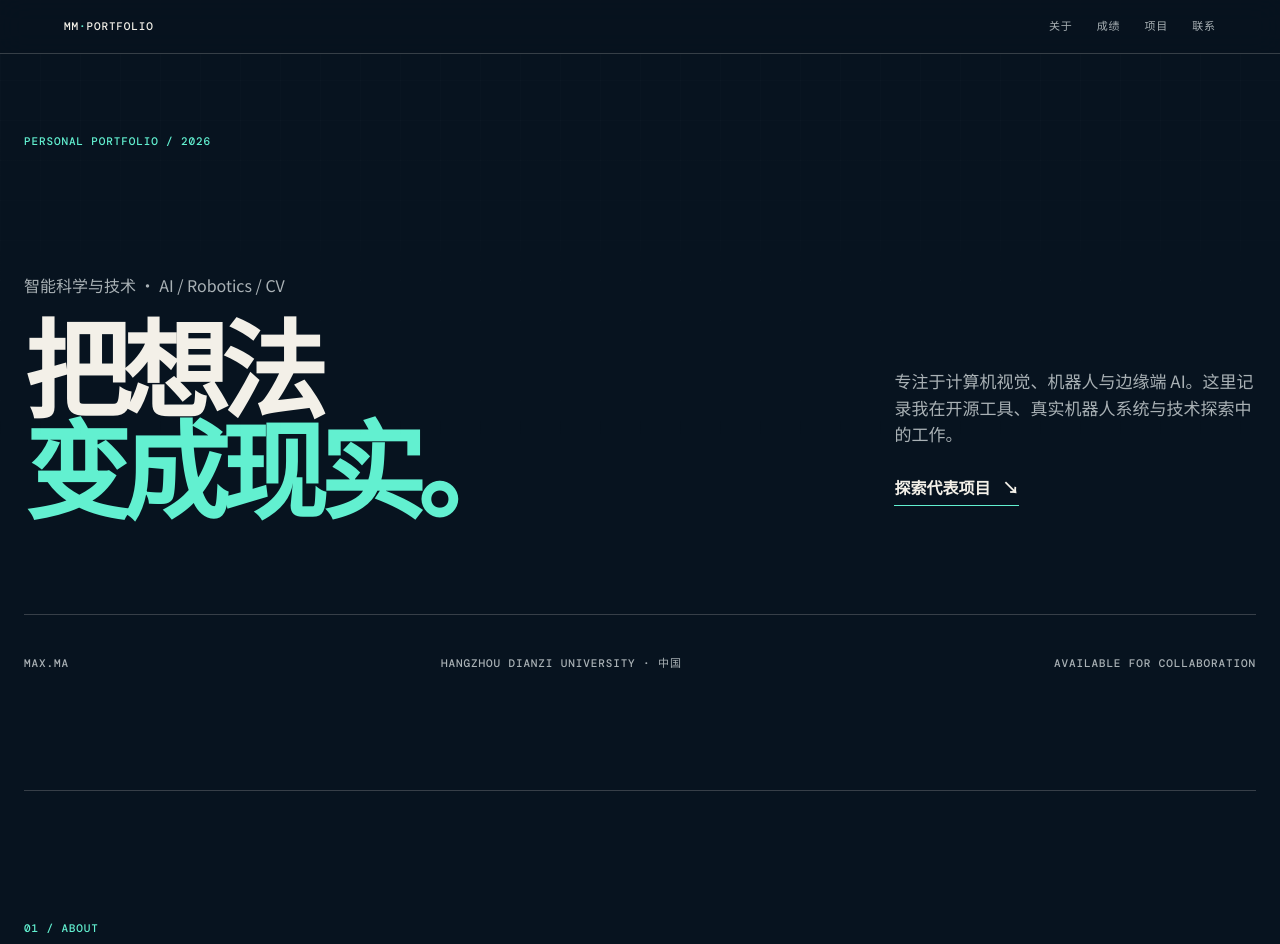
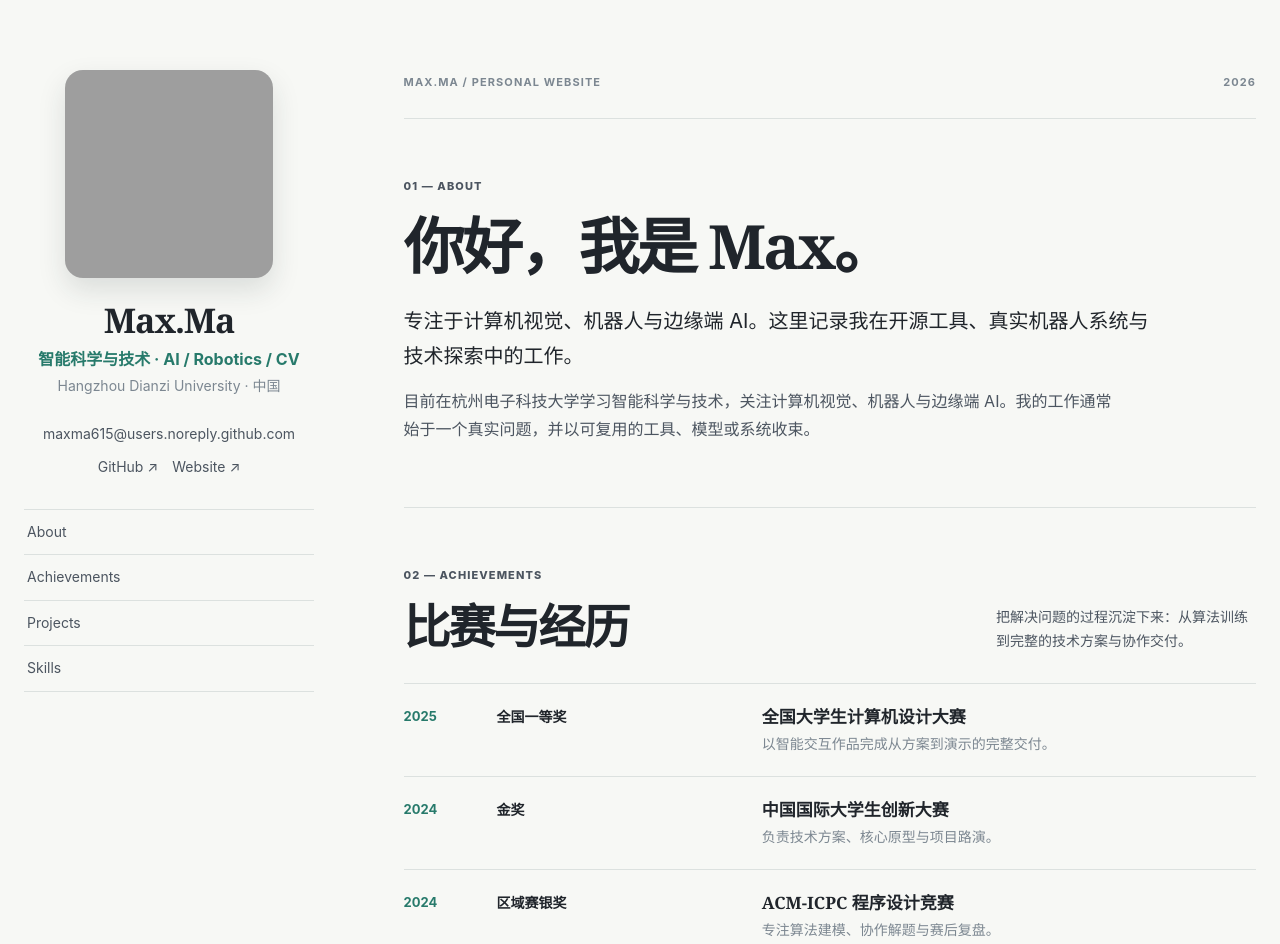
Before and after one commit to maxma615/maxma615, a website with bundled scripts: page index.html in a window 1280 px wide. Shown: the top 944 px of the page. Built offline with nearby package versions, Linux system fonts and the light colour scheme; grey boxes are pictures that could not be loaded.

Commit message:
feat: redesign academic profile website

```diff
--- a/index.html
+++ b/index.html
@@ -3,58 +3,71 @@
   <head>
     <meta charset="UTF-8" />
     <meta name="viewport" content="width=device-width, initial-scale=1.0" />
-    <meta name="description" content="个人比赛成绩、项目与技术探索作品集。" />
-    <title>Max.Ma · 个人作品集</title>
+    <meta name="description" content="Max.Ma 的个人主页：计算机视觉、机器人、边缘端 AI 与开源项目。" />
+    <title>Max.Ma · 个人主页</title>
     <link rel="stylesheet" href="styles.css" />
   </head>
   <body>
-    <header class="site-header">
-      <a class="brand" href="#top" aria-label="返回首页">MM<span>·</span>PORTFOLIO</a>
-      <nav aria-label="主要导航">
-        <a href="#about">关于</a><a href="#achievements">成绩</a><a href="#projects">项目</a><a href="#contact">联系</a>
+    <div class="site-frame" id="top">
+      <aside class="profile-sidebar" aria-label="个人资料">
+        <div class="profile-top">
+          <img class="profile-avatar" src="https://avatars.githubusercontent.com/u/104949824?v=4" alt="Max.Ma 的头像" width="208" height="208" />
+          <h1 id="profile-name">Max.Ma</h1>
+          <p class="profile-role" id="profile-role"></p>
+          <p class="profile-location" id="profile-location"></p>
+        </div>
+        <div class="profile-links" aria-label="联系方式">
+          <a id="email-link" href="mailto:maxma615@users.noreply.github.com">Email</a>
+          <a id="github-link" href="https://github.com/maxma615" target="_blank" rel="noreferrer">GitHub ↗</a>
+          <a href="https://maxma615.github.io/maxma615/">Website ↗</a>
+        </div>
+        <nav class="profile-nav" aria-label="页面导航">
+          <a href="#about">About</a>
+          <a href="#achievements">Achievements</a>
+          <a href="#projects">Projects</a>
+          <a href="#skills">Skills</a>
         </nav>
+      </aside>
+
+      <main class="content-column">
+        <header class="content-header">
+          <span>MAX.MA / PERSONAL WEBSITE</span>
+          <span>2026</span>
         </header>
-    <main id="top">
-      <section class="hero section-shell" aria-labelledby="hero-title">
-        <p class="eyebrow">PERSONAL PORTFOLIO / 2026</p>
-        <div class="hero-layout">
-          <div>
-            <p class="hero-kicker" id="profile-role"></p>
-            <h1 id="hero-title"><span>把想法</span><span class="accent-text">变成现实。</span></h1>
-          </div>
-          <div class="hero-note"><p id="profile-intro"></p><a class="text-link" href="#projects">探索代表项目 <span aria-hidden="true">↘</span></a></div>
-        </div>
-        <div class="hero-meta"><span id="profile-name"></span><span id="profile-location"></span><span>AVAILABLE FOR COLLABORATION</span></div>
+
+        <section class="content-section about-section" id="about" aria-labelledby="about-title">
+          <p class="section-label">01 — ABOUT</p>
+          <h2 id="about-title">你好，我是 Max。</h2>
+          <p class="lead" id="profile-intro"></p>
+          <p>目前在杭州电子科技大学学习智能科学与技术，关注计算机视觉、机器人与边缘端 AI。我的工作通常始于一个真实问题，并以可复用的工具、模型或系统收束。</p>
         </section>
 
-      <section class="section-shell intro-section" id="about" aria-labelledby="about-title">
-        <p class="section-number">01 / ABOUT</p>
-        <div class="section-heading"><h2 id="about-title">技术是工具，<br />好奇心才是引擎。</h2><p>我在开发、竞赛与创作之间来回切换，用系统思考把不确定的问题，变成值得使用的答案。</p></div>
-      </section>
-
-      <section class="section-shell" id="achievements" aria-labelledby="achievements-title">
-        <p class="section-number">02 / ACHIEVEMENTS</p>
-        <div class="section-heading compact"><h2 id="achievements-title">比赛与认可</h2><p>每一次上场，都是一次将知识、协作与韧性放到真实约束中检验的机会。</p></div>
+        <section class="content-section" id="achievements" aria-labelledby="achievements-title">
+          <div class="section-heading"><div><p class="section-label">02 — ACHIEVEMENTS</p><h2 id="achievements-title">比赛与经历</h2></div><p>把解决问题的过程沉淀下来：从算法训练到完整的技术方案与协作交付。</p></div>
           <ol class="achievement-list" id="achievements-list"></ol>
         </section>
 
-      <section class="section-shell" id="projects" aria-labelledby="projects-title">
-        <p class="section-number">03 / SELECTED WORK</p>
-        <div class="section-heading compact"><h2 id="projects-title">精选项目</h2><p>从概念、原型到可用成果。这里是我最愿意反复打磨的工作。</p></div>
+        <section class="content-section" id="projects" aria-labelledby="projects-title">
+          <div class="section-heading"><div><p class="section-label">03 — SELECTED PROJECTS</p><h2 id="projects-title">项目</h2></div><p>围绕机器人、视觉与开发者工具的持续实践。</p></div>
           <div class="project-grid" id="projects-list"></div>
         </section>
 
-      <section class="section-shell skills-section" id="skills" aria-labelledby="skills-title">
-        <p class="section-number">04 / CAPABILITIES</p>
-        <h2 id="skills-title">我的工作方式</h2>
+        <section class="content-section" id="skills" aria-labelledby="skills-title">
+          <p class="section-label">04 — SKILLS</p>
+          <h2 id="skills-title">关注的能力</h2>
           <div class="skills-grid" id="skills-list"></div>
         </section>
 
-      <section class="contact-section" id="contact" aria-labelledby="contact-title">
-        <div class="section-shell"><p class="section-number">05 / LET'S TALK</p><h2 id="contact-title">下一个值得<br /><span class="accent-text">一起完成的事？</span></h2><div class="contact-links"><a id="email-link" class="contact-link" href="mailto:hello@example.com">hello@example.com <span aria-hidden="true">↗</span></a><a id="github-link" class="contact-link" href="https://github.com/your-handle" target="_blank" rel="noreferrer">GitHub <span aria-hidden="true">↗</span></a></div></div>
+        <section class="content-section contact-section" id="contact" aria-labelledby="contact-title">
+          <p class="section-label">05 — CONTACT</p>
+          <h2 id="contact-title">保持联系。</h2>
+          <p>如果你在做机器人、视觉或 AI 工具相关的事，欢迎交流。</p>
+          <a class="contact-link" href="https://github.com/maxma615" target="_blank" rel="noreferrer">在 GitHub 找到我 <span aria-hidden="true">↗</span></a>
         </section>
+
+        <footer class="site-footer">© <span id="current-year"></span> Max.Ma · Built with care.</footer>
       </main>
-    <footer class="site-footer"><span>© <span id="current-year"></span> Max.Ma</span><span>DESIGNED TO EVOLVE</span></footer>
+    </div>
     <script type="module" src="main.js"></script>
   </body>
 </html>
--- a/styles.css
+++ b/styles.css
@@ -1,18 +1,44 @@
-@import url('https://fonts.googleapis.com/css2?family=DM+Mono:wght@400;500&family=Noto+Sans+SC:wght@400;500;600;700;900&display=swap');
+:root {
+  --canvas: #f7f8f5;
+  --surface: #ffffff;
+  --ink: #20252b;
+  --body: #4c5560;
+  --subtle: #7c8791;
+  --line: #dce1df;
+  --accent: #277a6b;
+  --accent-wash: #eaf4ef;
+  --serif: Georgia, 'Times New Roman', 'Noto Serif SC', serif;
+  --sans: -apple-system, BlinkMacSystemFont, 'Segoe UI', 'Noto Sans SC', sans-serif;
+}
 
-:root { --ink: #07131f; --paper: #f3f0e8; --accent: #62f0d0; --muted: #a9b1b5; --line: rgba(243, 240, 232, .2); }
 * { box-sizing: border-box; }
 html { scroll-behavior: smooth; }
-body { margin: 0; color: var(--paper); background: var(--ink); font-family: 'Noto Sans SC', sans-serif; line-height: 1.55; }
-body::before { content: ''; position: fixed; inset: 0; pointer-events: none; opacity: .38; background-image: linear-gradient(rgba(243,240,232,.045) 1px, transparent 1px), linear-gradient(90deg, rgba(243,240,232,.045) 1px, transparent 1px); background-size: 40px 40px; mask-image: linear-gradient(to bottom, black, transparent 70%); }
-a { color: inherit; text-decoration: none; } a:focus-visible { outline: 2px solid var(--accent); outline-offset: 5px; }
-.site-header { position: sticky; top: 0; z-index: 10; display: flex; justify-content: space-between; align-items: center; padding: 20px clamp(24px, 5vw, 80px); background: rgba(7,19,31,.86); backdrop-filter: blur(14px); border-bottom: 1px solid var(--line); }
-.brand, nav, .eyebrow, .section-number, .hero-meta, .project-index, .project-role, .tag-list, .site-footer { font: 500 11px/1.2 'DM Mono', monospace; letter-spacing: .08em; text-transform: uppercase; }
-.brand span, .accent-text { color: var(--accent); } nav { display: flex; gap: 24px; } nav a { color: var(--muted); transition: color .2s ease; } nav a:hover { color: var(--paper); }
-.section-shell { width: min(1280px, calc(100% - 48px)); margin: 0 auto; padding: 120px 0; }.hero { min-height: calc(100vh - 64px); display: flex; flex-direction: column; justify-content: space-between; padding-top: 70px; }
-.eyebrow, .section-number { color: var(--accent); }.hero-layout { display: grid; grid-template-columns: 1.55fr .7fr; gap: 70px; align-items: end; }.hero-kicker { color: var(--muted); margin-bottom: 16px; }.hero h1 { max-width: 820px; margin: 0; font-size: clamp(54px, 8.3vw, 126px); line-height: .95; letter-spacing: -.075em; }.hero h1 span { display: block; }.hero-note { max-width: 360px; padding-bottom: 10px; color: var(--muted); }.hero-note p { margin: 0 0 28px; font-size: 17px; }.text-link { display: inline-flex; gap: 12px; align-items: center; color: var(--paper); font-weight: 600; border-bottom: 1px solid var(--accent); padding-bottom: 5px; transition: color .2s, gap .2s; }.text-link:hover { color: var(--accent); gap: 17px; }.hero-meta { display: flex; justify-content: space-between; padding-top: 42px; color: var(--muted); border-top: 1px solid var(--line); }
-.intro-section, .skills-section { border-top: 1px solid var(--line); }.section-heading { display: grid; grid-template-columns: 1.3fr .7fr; gap: 80px; margin-top: 25px; align-items: end; }.section-heading h2, .skills-section h2, .contact-section h2 { margin: 0; font-size: clamp(40px, 5.3vw, 78px); line-height: 1.08; letter-spacing: -.06em; }.section-heading p { max-width: 390px; color: var(--muted); margin: 0; }.section-heading.compact { margin-bottom: 65px; }.achievement-list { padding: 0; margin: 0; list-style: none; border-top: 1px solid var(--line); }.achievement-item { display: grid; grid-template-columns: 100px 220px 1fr; gap: 25px; padding: 28px 0; border-bottom: 1px solid var(--line); }.achievement-year { color: var(--accent); font: 500 13px 'DM Mono', monospace; }.achievement-award { font-size: 16px; }.achievement-copy h3 { margin: 0 0 6px; font-size: 17px; }.achievement-copy p { margin: 0; color: var(--muted); }
-.project-grid { display: grid; grid-template-columns: repeat(3, 1fr); border: 1px solid var(--line); }.project-card { min-height: 420px; display: flex; flex-direction: column; padding: 27px; border-right: 1px solid var(--line); transition: background .25s ease; }.project-card:last-child { border-right: 0; }.project-card:hover { background: rgba(98,240,208,.08); }.project-top { display: flex; justify-content: space-between; color: var(--muted); }.project-index { color: var(--accent); }.project-card h3 { margin: auto 0 12px; font-size: 31px; line-height: 1.1; letter-spacing: -.045em; }.project-description { color: var(--muted); min-height: 104px; }.tag-list { display: flex; flex-wrap: wrap; gap: 8px; padding: 0; margin: 10px 0 28px; list-style: none; color: var(--accent); }.tag-list li { border: 1px solid rgba(98,240,208,.38); border-radius: 99px; padding: 5px 8px; }
-.skills-grid { display: grid; grid-template-columns: repeat(3, 1fr); gap: 22px; margin-top: 58px; }.skill-group { padding-top: 20px; border-top: 2px solid var(--accent); }.skill-group h3 { margin: 0 0 22px; font-size: 18px; }.skill-list { padding: 0; margin: 0; list-style: none; color: var(--muted); }.skill-list li { padding: 8px 0; border-bottom: 1px solid var(--line); }.contact-section { padding: 120px 0; background: var(--paper); color: var(--ink); }.contact-section .section-number { color: #157f70; }.contact-section h2 { margin-top: 25px; }.contact-links { display: flex; gap: 32px; margin-top: 55px; }.contact-link { font: 600 clamp(18px, 2.6vw, 30px) 'DM Mono', monospace; border-bottom: 2px solid var(--ink); }.contact-link:hover { color: #157f70; border-color: #157f70; }.site-footer { display: flex; justify-content: space-between; padding: 20px clamp(24px, 5vw, 80px); color: var(--muted); }
-@media (max-width: 680px) { .site-header { position: static; padding: 18px 24px; } nav { gap: 13px; font-size: 9px; }.section-shell { width: min(100% - 40px, 1280px); padding: 76px 0; }.hero { min-height: 690px; padding-top: 55px; }.hero-layout, .section-heading { grid-template-columns: 1fr; gap: 30px; }.hero h1 { font-size: clamp(54px, 16vw, 82px); }.hero-meta { display: grid; gap: 9px; }.section-heading.compact { margin-bottom: 38px; }.achievement-item { grid-template-columns: 70px 1fr; gap: 12px; }.achievement-copy { grid-column: 2; }.project-grid, .skills-grid { grid-template-columns: 1fr; }.project-card { min-height: 340px; border-right: 0; border-bottom: 1px solid var(--line); }.project-card:last-child { border-bottom: 0; }.contact-section { padding: 75px 0; }.contact-links { display: grid; gap: 22px; margin-top: 38px; }.site-footer { gap: 14px; font-size: 9px; }.section-heading h2, .skills-section h2, .contact-section h2 { font-size: 45px; } }
+body { margin: 0; background: var(--canvas); color: var(--ink); font-family: var(--sans); font-size: 16px; line-height: 1.75; }
+a { color: inherit; text-decoration: none; }
+a:focus-visible { outline: 3px solid rgba(39, 122, 107, .38); outline-offset: 3px; border-radius: 4px; }
+
+.site-frame { width: min(1240px, calc(100% - 48px)); margin: 0 auto; display: grid; grid-template-columns: 290px minmax(0, 1fr); gap: clamp(46px, 7vw, 112px); padding: 70px 0 88px; }
+.profile-sidebar { position: sticky; top: 52px; align-self: start; text-align: center; }
+.profile-avatar { display: block; width: 208px; aspect-ratio: 1; margin: 0 auto 23px; object-fit: cover; border-radius: 18px; background: #e7e9e6; box-shadow: 0 12px 28px rgba(31, 47, 43, .13); transition: transform .25s ease, box-shadow .25s ease; }
+.profile-avatar:hover { transform: translateY(-3px); box-shadow: 0 16px 35px rgba(31, 47, 43, .18); }
+.profile-sidebar h1 { margin: 0; font: 700 34px/1.15 var(--serif); letter-spacing: -.035em; }
+.profile-role { margin: 8px 0 4px; color: var(--accent); font-weight: 650; line-height: 1.45; }
+.profile-location { max-width: 230px; margin: 0 auto; color: var(--subtle); font-size: 14px; line-height: 1.55; }
+.profile-links { display: flex; justify-content: center; flex-wrap: wrap; gap: 8px 14px; margin: 25px 0 28px; color: var(--body); font-size: 14px; }
+.profile-links a { border-bottom: 1px solid transparent; transition: color .18s, border-color .18s; }
+.profile-links a:hover { color: var(--accent); border-color: var(--accent); }
+.profile-nav { display: grid; border-top: 1px solid var(--line); text-align: left; }
+.profile-nav a { padding: 10px 3px; border-bottom: 1px solid var(--line); color: var(--body); font-size: 14px; transition: color .18s, padding-left .18s; }
+.profile-nav a:hover { color: var(--accent); padding-left: 8px; }
+
+.content-column { min-width: 0; }.content-header { display: flex; justify-content: space-between; padding: 3px 0 26px; border-bottom: 1px solid var(--line); color: var(--subtle); font-size: 11px; font-weight: 700; letter-spacing: .1em; }.content-section { padding: 58px 0 64px; border-bottom: 1px solid var(--line); }.section-label { margin: 0 0 14px; color: var(--accent); font-size: 11px; font-weight: 800; letter-spacing: .1em; }.content-section h2 { margin: 0; font: 700 clamp(31px, 4.2vw, 47px)/1.15 var(--serif); letter-spacing: -.045em; }.about-section h2 { font-size: clamp(43px, 5.2vw, 61px); }.content-section p { color: var(--body); }.lead { max-width: 760px; margin: 23px 0 13px; color: var(--ink) !important; font-size: 20px; line-height: 1.75; }.about-section > p:last-child { max-width: 710px; margin: 0; }.section-heading { display: grid; grid-template-columns: minmax(0, 1fr) 260px; gap: 35px; align-items: end; margin-bottom: 30px; }.section-heading > p { margin: 0; font-size: 14px; line-height: 1.7; }
+
+.achievement-list { padding: 0; margin: 0; list-style: none; border-top: 1px solid var(--line); }.achievement-item { display: grid; grid-template-columns: 75px minmax(135px, .7fr) minmax(0, 1.4fr); gap: 18px; padding: 21px 0; border-bottom: 1px solid var(--line); }.achievement-year { color: var(--accent); font-size: 13px; font-weight: 750; }.achievement-award { font-size: 14px; }.achievement-copy h3 { margin: 0 0 3px; font: 700 17px/1.4 var(--serif); }.achievement-copy p { margin: 0; color: var(--subtle); font-size: 14px; line-height: 1.65; }
+
+.project-grid { display: grid; grid-template-columns: repeat(3, minmax(0, 1fr)); gap: 16px; }.project-card { min-height: 280px; display: flex; flex-direction: column; padding: 21px; border: 1px solid var(--line); border-radius: 12px; background: var(--surface); transition: box-shadow .2s ease, transform .2s ease, border-color .2s ease; }.project-card:hover { transform: translateY(-3px); border-color: #b9d5cb; box-shadow: 0 12px 25px rgba(30, 64, 55, .08); }.project-top { display: flex; justify-content: space-between; gap: 8px; color: var(--subtle); font-size: 11px; }.project-index { color: var(--accent); font-weight: 800; }.project-role { text-align: right; }.project-card h3 { margin: 36px 0 9px; font: 700 23px/1.18 var(--serif); letter-spacing: -.03em; }.project-description { flex: 1; margin: 0; color: var(--body); font-size: 14px; line-height: 1.7; }.tag-list { display: flex; flex-wrap: wrap; gap: 6px; padding: 0; margin: 19px 0 18px; list-style: none; }.tag-list li { padding: 2px 7px; border-radius: 4px; background: var(--accent-wash); color: #276459; font-size: 11px; }.text-link, .contact-link { display: inline-flex; align-items: center; gap: 6px; width: max-content; color: var(--accent); font-size: 14px; font-weight: 700; }.text-link:hover, .contact-link:hover { text-decoration: underline; text-underline-offset: 4px; }
+
+.skills-grid { display: grid; grid-template-columns: repeat(3, 1fr); gap: 24px; margin-top: 28px; }.skill-group { padding-top: 14px; border-top: 2px solid var(--accent); }.skill-group h3 { margin: 0 0 12px; font: 700 19px var(--serif); }.skill-list { padding: 0; margin: 0; list-style: none; color: var(--body); font-size: 14px; }.skill-list li { padding: 5px 0; border-bottom: 1px solid var(--line); }.contact-section { padding-bottom: 72px; }.contact-section > p:not(.section-label) { max-width: 550px; margin: 14px 0 24px; }.contact-link { font-size: 17px; }.site-footer { padding-top: 26px; color: var(--subtle); font-size: 13px; }
+
+@media (max-width: 900px) { .site-frame { grid-template-columns: 1fr; gap: 42px; padding-top: 34px; }.profile-sidebar { position: static; display: grid; grid-template-columns: 118px 1fr; column-gap: 24px; text-align: left; align-items: center; }.profile-top { display: contents; }.profile-avatar { grid-row: span 2; width: 118px; margin: 0; border-radius: 14px; }.profile-sidebar h1 { align-self: end; font-size: 31px; }.profile-role { margin: 2px 0; align-self: start; }.profile-location { grid-column: 2; max-width: none; margin: 0; }.profile-links { grid-column: 1 / -1; justify-content: flex-start; margin: 20px 0; }.profile-nav { grid-column: 1 / -1; grid-template-columns: repeat(4, 1fr); }.profile-nav a { border-bottom: 0; }.section-heading { grid-template-columns: 1fr; gap: 14px; }.project-grid { grid-template-columns: 1fr; }.project-card { min-height: 220px; }.project-card h3 { margin-top: 25px; }.skills-grid { grid-template-columns: 1fr; gap: 22px; } }
+@media (max-width: 560px) { .site-frame { width: min(100% - 32px, 1240px); }.profile-sidebar { grid-template-columns: 92px 1fr; column-gap: 17px; }.profile-avatar { width: 92px; }.profile-sidebar h1 { font-size: 28px; }.profile-nav { grid-template-columns: repeat(2, 1fr); }.content-section { padding: 45px 0; }.content-section h2 { font-size: 36px; }.about-section h2 { font-size: 46px; }.lead { font-size: 18px; }.achievement-item { grid-template-columns: 58px 1fr; gap: 10px; }.achievement-copy { grid-column: 2; }.achievement-award { align-self: center; }.content-header { font-size: 9px; }.project-grid { gap: 12px; } }
 @media (prefers-reduced-motion: reduce) { html { scroll-behavior: auto; } *, *::before, *::after { transition-duration: 0.01ms !important; animation-duration: 0.01ms !important; } }
```
Also changed, not shown: tests/site.test.mjs (+6 -3 lines). Lines whose indentation alone changed are shown as unchanged.
